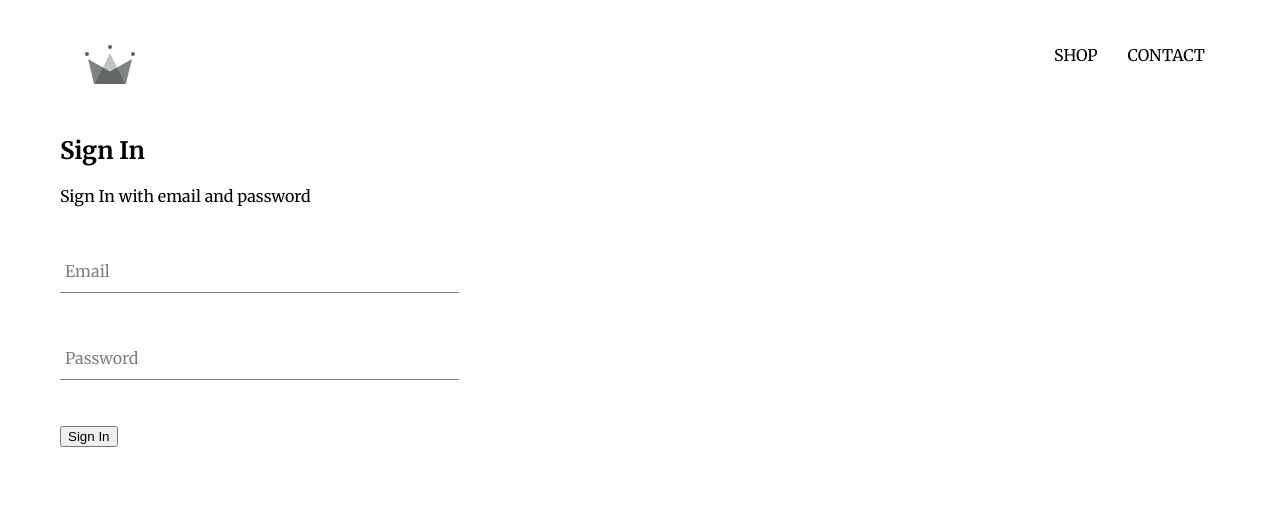
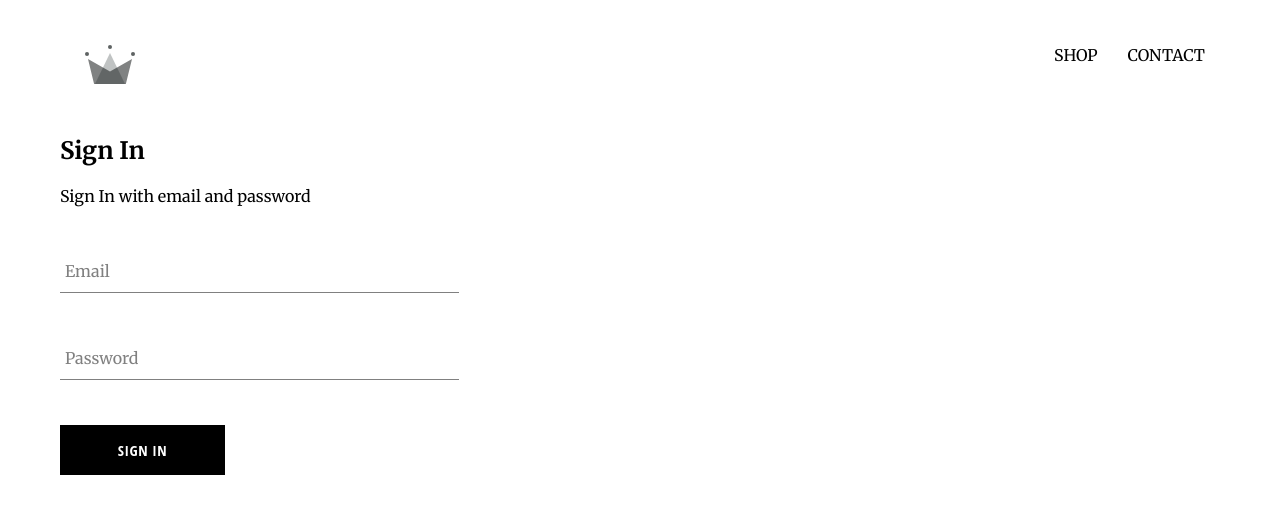
Before and after one commit to jamesv28/crwn-clothing, a React (Create React App) app: page /signin in a window 1280 px wide. Shown: the top 514 px of the page. Built offline with nearby package versions, Linux system fonts and the light colour scheme.

Commit message:
forgot to name the button class name correctly

```diff
--- a/src/components/button/custom-button.component.jsx
+++ b/src/components/button/custom-button.component.jsx
@@ -2,7 +2,7 @@ import React from 'react';
 import './custom-button.styles.scss';
 
 const CustomButton = ({children, ...otherProps}) => (
-    <button className="cutom-button" {...otherProps}>
+    <button className="custom-button" {...otherProps}>
         {children}
     </button>
 )
```
